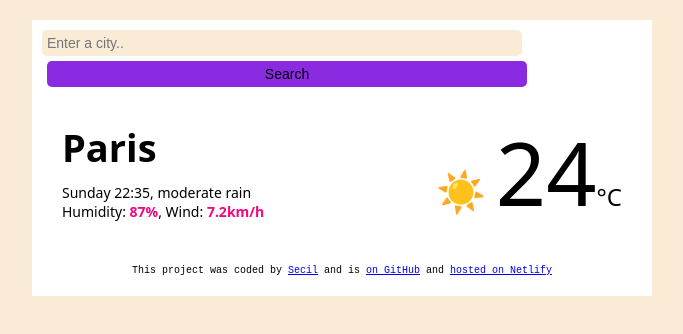
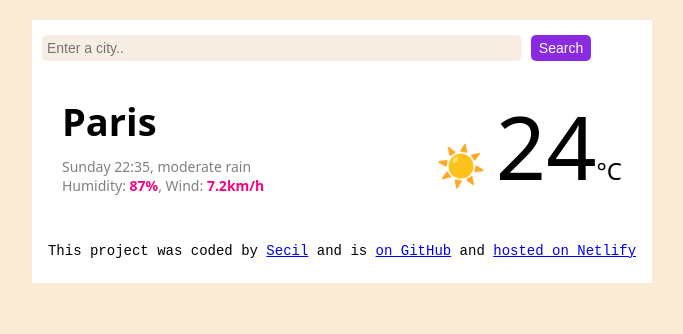
Before and after one commit to Secillla/my-first-project-on-git, a website built with Parcel: page index.html in a window 1280 px wide. Shown: the whole page, without its empty margins (298-981 px from the left). Built offline with nearby package versions, Linux system fonts and the light colour scheme.

Commit message:
Update style.css
adjusted styling

```diff
--- a/src/style.css
+++ b/src/style.css
@@ -8,7 +8,7 @@ body {
   padding: 10px;
 }
 .search-input {
-  background-color: antiquewhite;
+  background-color: rgb(246, 237, 227);
   border: none;
   width: 80%;
   padding: 5px;
@@ -20,9 +20,10 @@ body {
   border-radius: 5px;
   padding: 5px;
   margin: 5px;
-  width: 80%;
+  width: 10%;
   font-size: 14px;
   background-color: blueviolet;
+  color: white;
 }
 .current-weather {
   display: flex;
@@ -36,20 +37,23 @@ h1 {
 }
 .current-details {
   font-size: 14px;
+  color: grey;
 }
 .current-details strong {
   color: rgb(244, 6, 129);
 }
 .current-temperature-icon {
   font-size: 40px;
-  margin-top: 16px;
+  margin-bottom: 16px;
 }
 .current-temperature-value {
   font-size: 88px;
   margin-left: 10px;
+  font-weight: 500;
 }
 .current-temperature-unit {
   font-size: 24px;
+  margin-bottom: 16px;
 }
 main {
   font-family: system-ui, -apple-system, BlinkMacSystemFont, "Segoe UI", Roboto,
@@ -59,8 +63,8 @@ main {
 footer {
   font-family: monospace;
   text-align: center;
-  font-size: 10px;
+  font-size: 14px;
 }
-# {
+link {
   color: blueviolet;
 }
```
